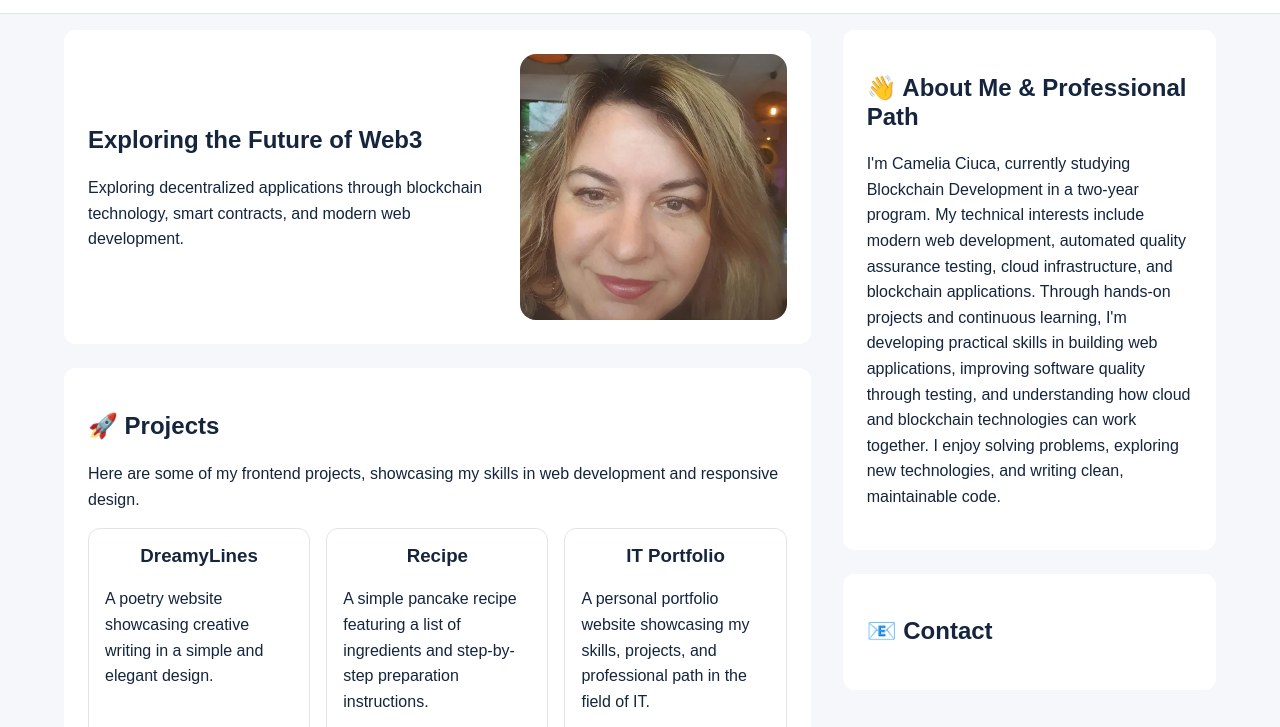
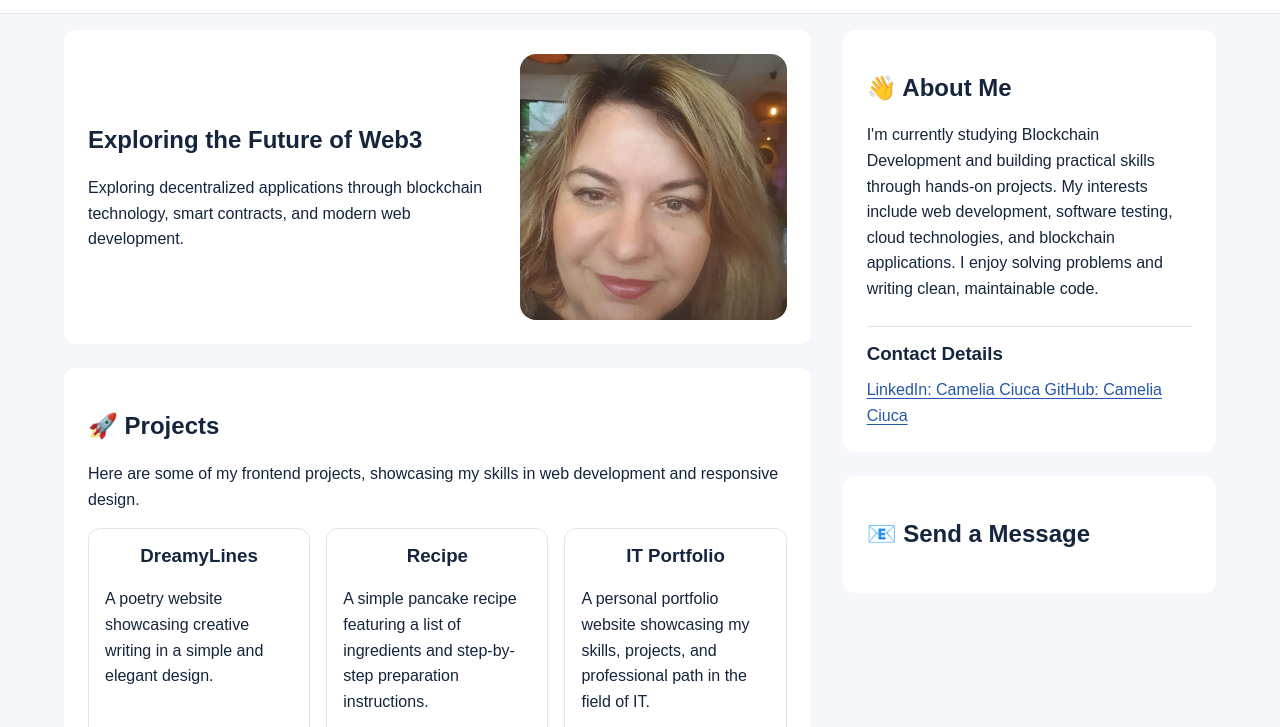
Before and after one commit to cameloasa-blockchain/Portfolio, a plain HTML site: page index.html in a window 1280 px wide. Shown: the part 50-777 px from the top of the page. Drawn offline with Linux system fonts and the light colour scheme.

Commit message:
feat:added about me and contact details

```diff
--- a/index.html
+++ b/index.html
@@ -191,23 +191,39 @@
 
             <!-- About Me -->
             <section id="about" aria-labelledby="about-title">
-                <h2 id="about-title">👋 About Me & Professional Path</h2>
+                <h2 id="about-title">👋 About Me</h2>
+
                 <p>
-                    I'm Camelia Ciuca, currently studying Blockchain Development in a two-year program. My technical interests include modern web development, automated quality assurance testing, cloud infrastructure, and blockchain applications.
-                    Through hands-on projects and continuous learning, I'm developing practical skills in building web applications, improving software quality through testing, and understanding how cloud and blockchain technologies can work together.
-                    I enjoy solving problems, exploring new technologies, and writing clean, maintainable code.
+                    I'm currently studying Blockchain Development and building
+                    practical skills through hands-on projects. My interests include
+                    web development, software testing, cloud technologies, and
+                    blockchain applications. I enjoy solving problems and writing
+                    clean, maintainable code.
                 </p>
 
-                <!-- About content will be added here -->
+                <div class="contact-details">
+                    <h3>Contact Details</h3>
 
+                    <!-- Contact details will be added here -->
+                    <a href="https://www.linkedin.com/in/camelia-ciuca/"
+                    target="_blank"
+                    rel="noopener noreferrer">
+                    LinkedIn: Camelia Ciuca
+                    </a>
+
+                    <a href="https://github.com/cameloasa"
+                    target="_blank"
+                    rel="noopener noreferrer">
+                    GitHub: Camelia Ciuca
+                    </a>
+                </div>
             </section>
 
-            <!-- Contact -->
-            <section id="contact" aria-labelledby="contact-title">
-                <h2 id="contact-title">📧 Contact</h2>
+            <!-- Send a Message -->
+            <section id="send-message" aria-labelledby="send-message-title">
+                <h2 id="send-message-title">📧 Send a Message</h2>
 
-                <!-- Contact details and form will be added here -->
-
+                <!-- Contact form will be added here -->
             </section>
 
         </aside>
--- a/style.css
+++ b/style.css
@@ -266,7 +266,38 @@ Consistent card layout and content alignment
 }
 
 /* ========================================
-13. Footer
+13. Contact details
+Contact information and links
+======================================== */
+
+.contact-details {
+    margin-top: 1.5rem;
+    padding-top: 1rem;
+    border-top: 1px solid #E0E5EC;
+}
+
+.contact-details h3 {
+    margin-top: 0;
+    margin-bottom: 0.75rem;
+}
+
+.contact-details a {
+    color: var(--blue);
+    text-decoration: underline;
+    text-underline-offset: 3px;
+}
+
+.contact-details a:hover {
+    color: var(--dark);
+}
+
+.contact-details a:focus-visible {
+    outline: 2px solid var(--blue);
+    outline-offset: 3px;
+}
+
+/* ========================================
+14. Footer
 Copyright and page ending
 ======================================== */
 
```
